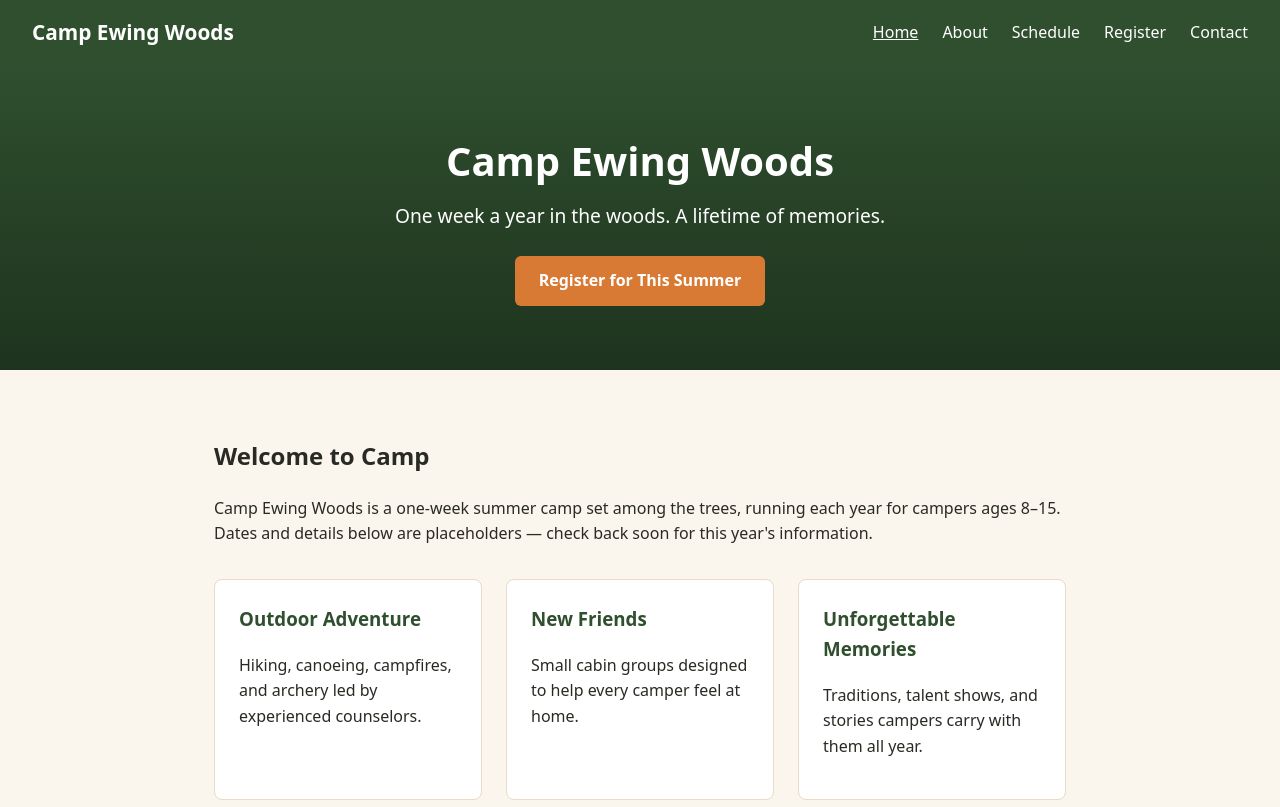
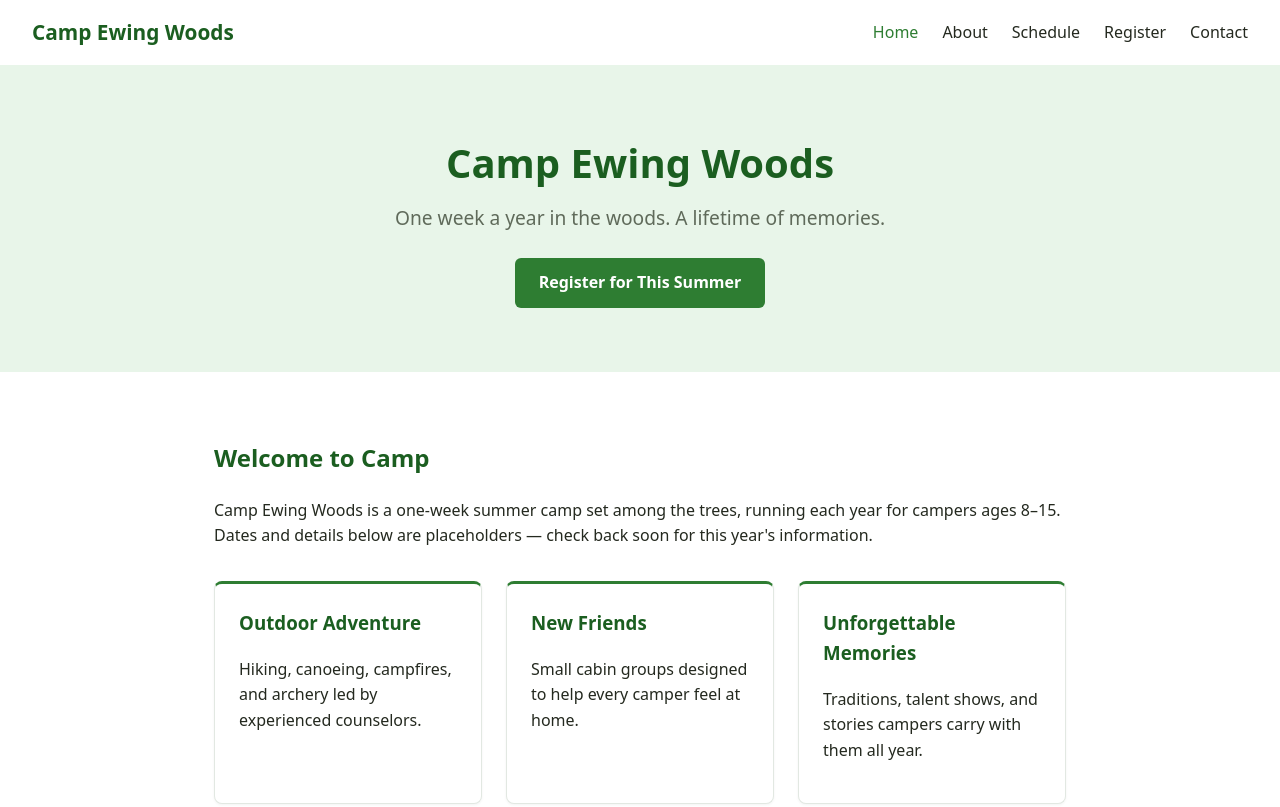
Before and after one commit to MrSqu1dd/ewing-woods-website, a plain HTML site: page index.html in a window 1280 px wide. Shown: the top 807 px of the page. Drawn offline with Linux system fonts and the light colour scheme.

Commit message:
Redesign with white background and green accent theme

```diff
--- a/style.css
+++ b/style.css
@@ -1,10 +1,11 @@
 :root {
-  --forest: #2f4f2f;
-  --forest-dark: #1e331e;
-  --cream: #faf6ee;
-  --tan: #e8dcc4;
-  --accent: #d97a34;
-  --text: #2a2a24;
+  --green: #2e7d32;
+  --green-dark: #1b5e20;
+  --green-light: #e8f5e9;
+  --bg: #ffffff;
+  --border: #e2e8e2;
+  --text: #24291f;
+  --text-muted: #5f6a5a;
 }
 
 * {
@@ -16,12 +17,12 @@ body {
   margin: 0;
   padding: 0;
   color: var(--text);
-  background: var(--cream);
+  background: var(--bg);
   line-height: 1.6;
 }
 
 a {
-  color: var(--forest);
+  color: var(--green);
 }
 
 nav {
@@ -29,15 +30,15 @@ nav {
   align-items: center;
   justify-content: space-between;
   flex-wrap: wrap;
-  background: var(--forest);
-  color: #fff;
+  background: var(--bg);
+  border-bottom: 2px solid var(--green-light);
   padding: 1rem 2rem;
 }
 
 nav .brand {
   font-size: 1.3rem;
   font-weight: bold;
-  color: #fff;
+  color: var(--green-dark);
   text-decoration: none;
 }
 
@@ -51,18 +52,19 @@ nav ul {
 }
 
 nav a {
-  color: #fff;
+  color: var(--text);
   text-decoration: none;
+  font-weight: 500;
 }
 
 nav a:hover,
 nav a.active {
-  text-decoration: underline;
+  color: var(--green);
 }
 
 .hero {
-  background: linear-gradient(180deg, var(--forest) 0%, var(--forest-dark) 100%);
-  color: #fff;
+  background: var(--green-light);
+  color: var(--text);
   text-align: center;
   padding: 4rem 1.5rem;
 }
@@ -70,16 +72,18 @@ nav a.active {
 .hero h1 {
   margin: 0 0 0.5rem;
   font-size: 2.5rem;
+  color: var(--green-dark);
 }
 
 .hero p {
   font-size: 1.2rem;
   margin: 0 0 1.5rem;
+  color: var(--text-muted);
 }
 
 .btn {
   display: inline-block;
-  background: var(--accent);
+  background: var(--green);
   color: #fff;
   padding: 0.75rem 1.5rem;
   border-radius: 6px;
@@ -88,13 +92,18 @@ nav a.active {
 }
 
 .btn:hover {
-  opacity: 0.9;
+  background: var(--green-dark);
 }
 
 main {
   max-width: 900px;
   margin: 0 auto;
   padding: 3rem 1.5rem;
+}
+
+main h1,
+main h2 {
+  color: var(--green-dark);
 }
 
 .cards {
@@ -105,15 +114,17 @@ main {
 }
 
 .card {
-  background: #fff;
-  border: 1px solid var(--tan);
+  background: var(--bg);
+  border: 1px solid var(--border);
+  border-top: 3px solid var(--green);
   border-radius: 8px;
   padding: 1.5rem;
+  box-shadow: 0 1px 3px rgba(0, 0, 0, 0.05);
 }
 
 .card h3 {
   margin-top: 0;
-  color: var(--forest);
+  color: var(--green-dark);
 }
 
 table {
@@ -125,22 +136,23 @@ table {
 th, td {
   text-align: left;
   padding: 0.75rem;
-  border-bottom: 1px solid var(--tan);
+  border-bottom: 1px solid var(--border);
 }
 
 th {
-  background: var(--tan);
+  background: var(--green-light);
+  color: var(--green-dark);
 }
 
 .price {
   font-size: 2rem;
-  color: var(--forest);
+  color: var(--green-dark);
   font-weight: bold;
 }
 
 .info-box {
-  background: #fff;
-  border-left: 4px solid var(--accent);
+  background: var(--green-light);
+  border-left: 4px solid var(--green);
   padding: 1rem 1.5rem;
   margin: 1.5rem 0;
   border-radius: 4px;
@@ -149,7 +161,7 @@ th {
 footer {
   text-align: center;
   padding: 1.5rem;
-  color: #666;
+  color: var(--text-muted);
   font-size: 0.9rem;
-  border-top: 1px solid var(--tan);
+  border-top: 1px solid var(--border);
 }
```
